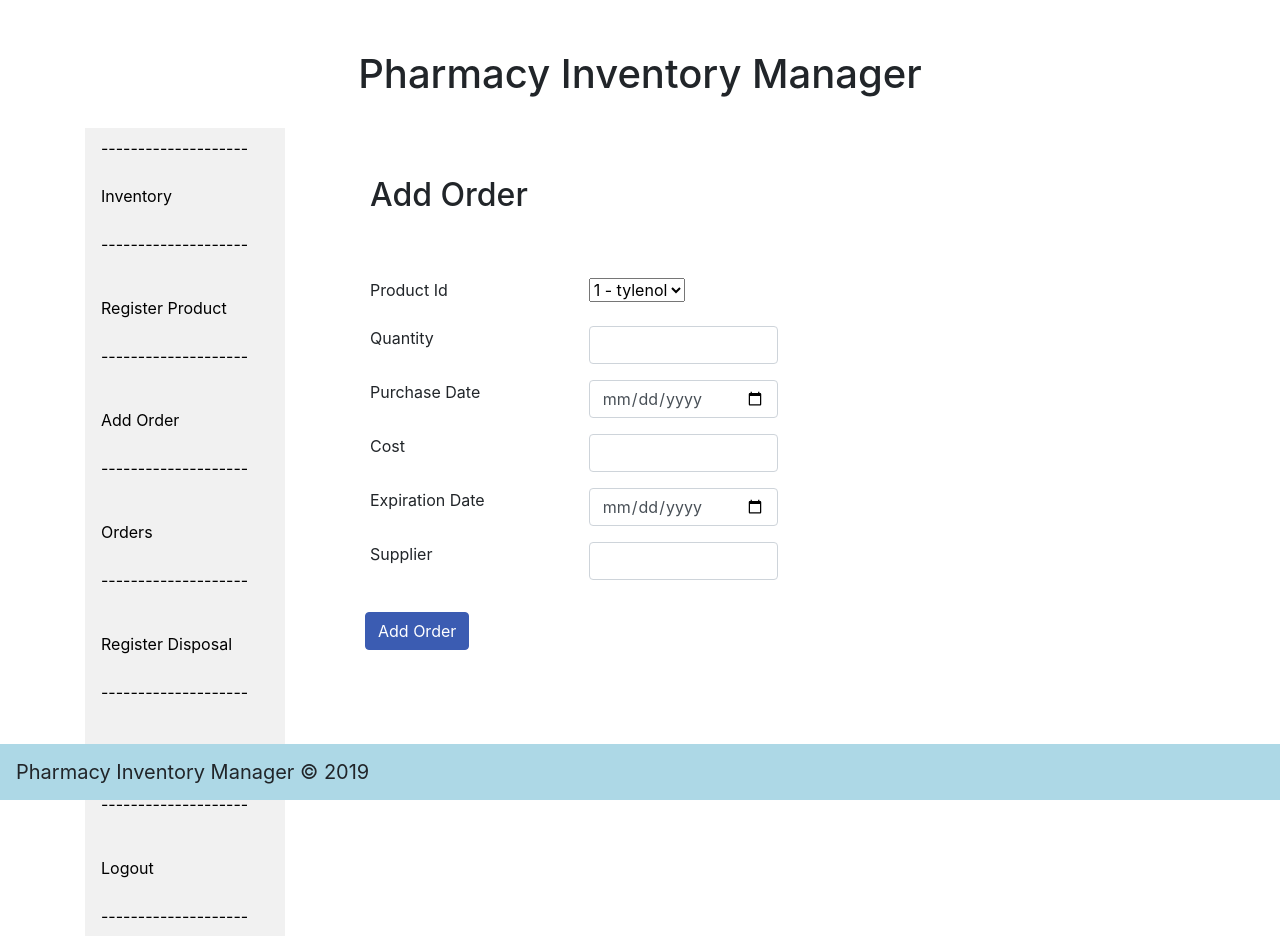
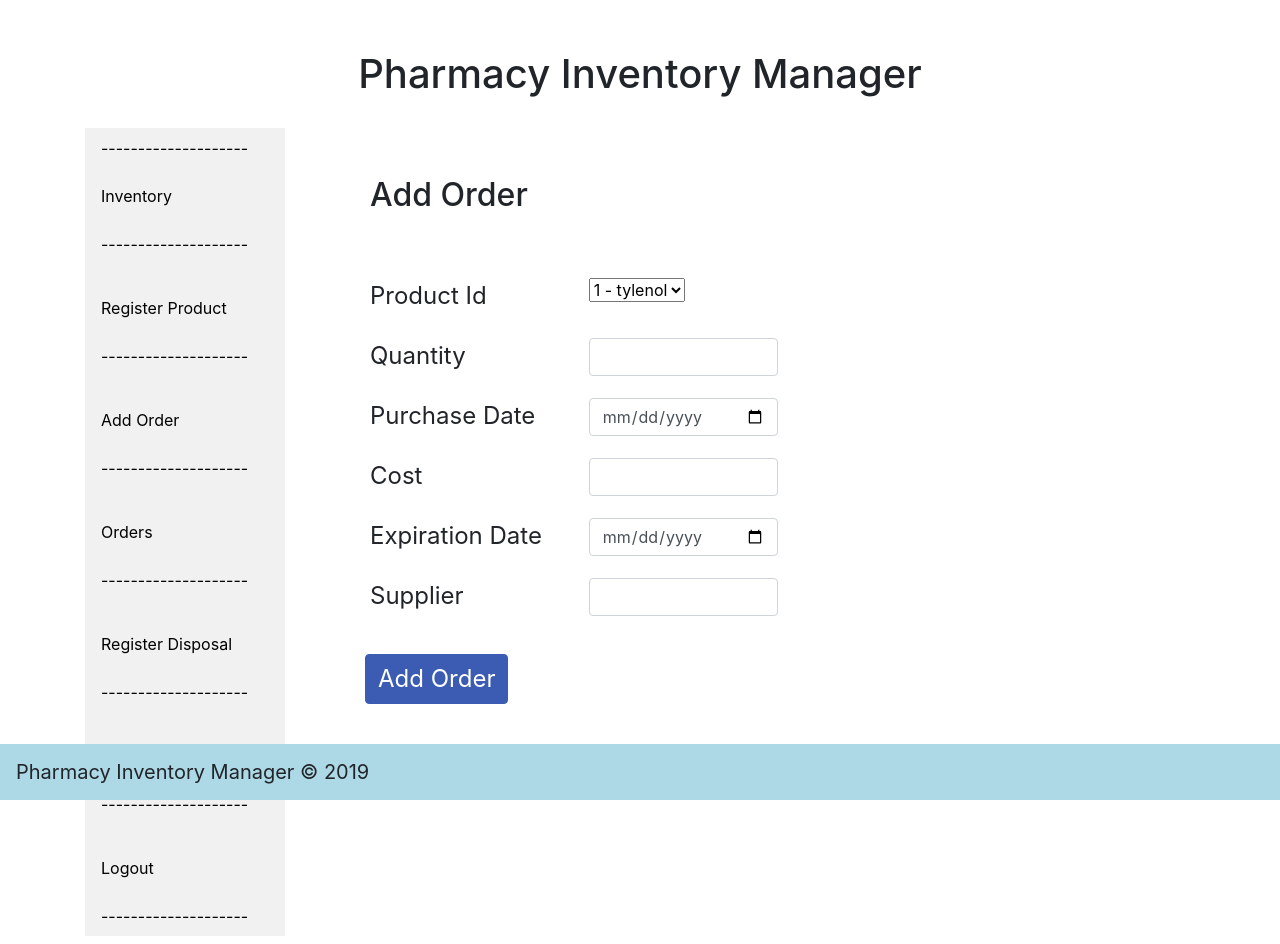
Before and after one commit to alexsaldana9/inventory_php, a PHP site: page /addOrder.php in a window 1280 px wide. Shown: the top 944 px of the page. Run offline with PHP 8.4, Linux system fonts and the light colour scheme; a user stored in the database is signed in; data comes from the database, SQL or seed files in the repository.

Commit message:
format buttons and items

```diff
--- a/addOrder.php
+++ b/addOrder.php
@@ -67,7 +67,7 @@
         <div class="form-group">
           <div class="row">
             <div class="col-sm-6">
-              <label for="start_date">Product Id </label>
+              <label class="item" for="start_date">Product Id </label>
             </div>
             <div class="col-sm-6">
                 <select name='products'>
@@ -78,7 +78,7 @@
                     $product_id = $rows['id'];
                     $product_name = $rows['name'];
 
-                    echo "<option value='$product_id'> $product_id - $product_name</option>";
+                    echo "<option value='$product_id' id='id' name='id'> $product_id - $product_name</option>";
                   }
                   ?>
                 </select>
@@ -89,7 +89,7 @@
         <div class="form-group">
           <div class="row">
             <div class="col-sm-6">
-              <label for="start_date">Quantity</label>
+              <label class="item" for="start_date">Quantity</label>
             </div>
             <div class="col-sm-6">
               <input type="number" class="form-control" id="qty_ordered" name="qty_ordered" required>
@@ -100,7 +100,7 @@
         <div class="form-group">
           <div class="row">
             <div class="col-sm-6">
-               <label for="start_date">Purchase Date </label>
+               <label class="item" for="start_date">Purchase Date </label>
             </div>
             <div class="col-sm-6">
               <input type="date" class="form-control" id="purchase_date" name="purchase_date" required>
@@ -111,7 +111,7 @@
         <div class="form-group">
           <div class="row">
             <div class="col-sm-6">
-              <label for="start_date">Cost </label>
+              <label class="item" for="start_date">Cost </label>
             </div>
             <div class="col-sm-6">
               <input type="number" class="form-control" id="total_cost" name="total_cost" required>
@@ -122,7 +122,7 @@
         <div class="form-group">
           <div class="row">
             <div class="col-sm-6">
-              <label for="start_date">Expiration Date </label>
+              <label class="item" for="start_date">Expiration Date </label>
             </div>
             <div class="col-sm-6">
               <input type="date" class="form-control" id="exp_date" name="exp_date" required>
@@ -133,7 +133,7 @@
         <div class="form-group">
           <div class="row">
             <div class="col-sm-6">
-              <label for="start_date">Supplier </label>
+              <label class="item" for="start_date">Supplier </label>
             </div>
             <div class="col-sm-6">
               <input type="text" class="form-control" id="supplier" name="supplier" required>
@@ -147,7 +147,7 @@
         <div class="form-group">
           <div class="row">
             <div class="col-sm-12">
-              <input type="submit" value="Add Order" class="btn btn-primary">
+              <input type="submit" value="Add Order" class="btn btn-primary item">
             </div>
           </div>
         </div>
--- a/registerDelivery.php
+++ b/registerDelivery.php
@@ -78,7 +78,7 @@
 
     <div class="form-row">
         <div class="form-group">
-            <input type="submit" value="Register Delivery" class="btn btn-primary" />
+            <input type="submit" value="Register Delivery" class="btn btn-primary item" />
         </div>
     </div>
 </form>
--- a/remove.php
+++ b/remove.php
@@ -73,7 +73,7 @@
     </div>
     <div class="form-row">
         <div class="form-group">
-            <input type="submit" value="Dispose" class="btn btn-primary">
+            <input type="submit" value="Dispose" class="btn btn-primary item">
         </div>
     </div>
 </form>
```
Also changed, not shown: addProduct.php (+6 -6 lines).
